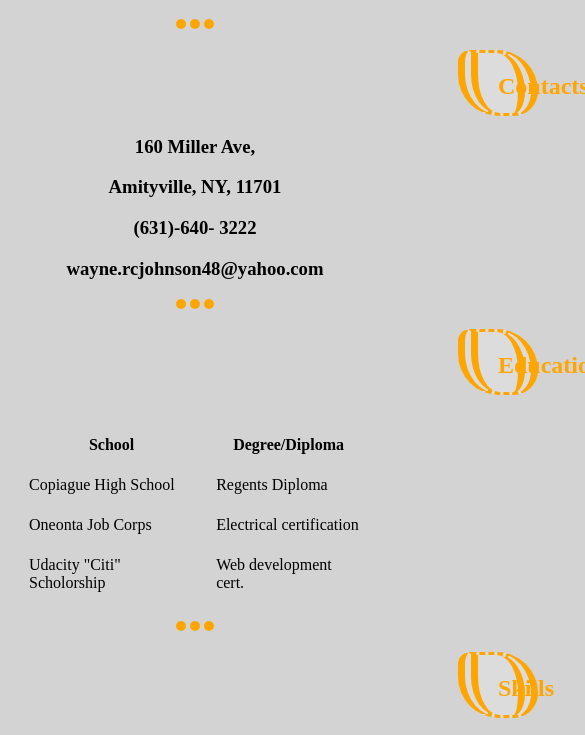
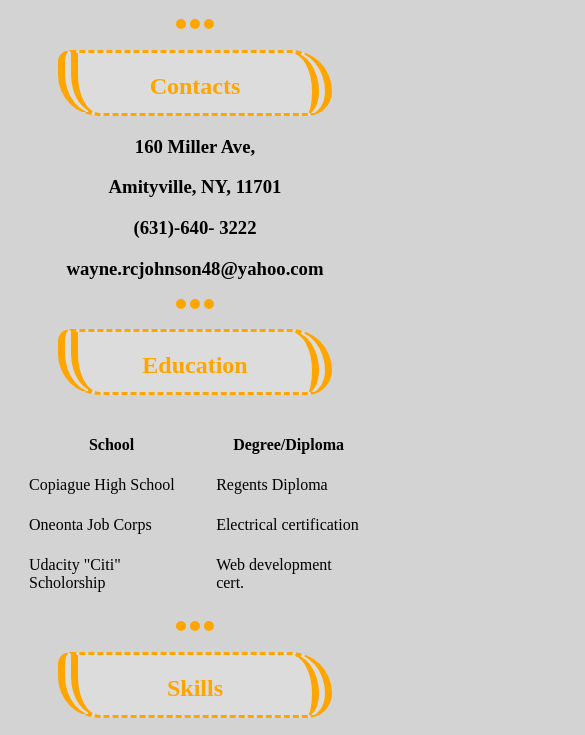
Before and after one commit to Jabali77/cv, a plain HTML site: page index.html in a window 390 px wide. Shown: the part 100-835 px from the top of the page, 585 px wide, since content can reach past the window. Drawn offline with Linux system fonts and the light colour scheme.

Commit message:
Update styles_first_site.css
Added responsive design - media query to make h2 elements adjust to phone screens

```diff
--- a/styles_first_site.css
+++ b/styles_first_site.css
@@ -39,6 +39,13 @@ h2 {
     border-style: dashed double;
 }
 
+@media (max-width: 420px) {
+    h2 {
+        margin-left: 50px;
+        margin-right: 50px;
+    }
+}
+
 h3 {
     text-align: center;
     color: black;
```
